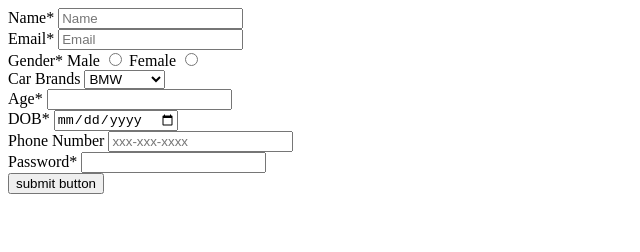
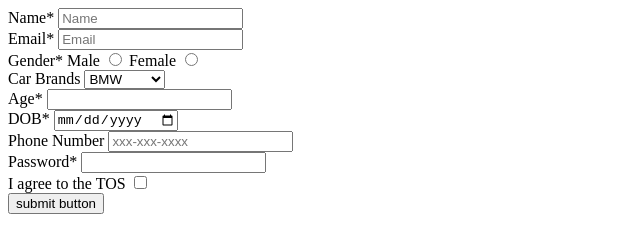
Before and after one commit to acciojob/signup-form-car-ABDULMALIK222-cloud, a website: page main.html in a window 1280 px wide. Shown: the whole page, without its empty margins (0-640 px from the left). Drawn offline with Linux system fonts and the light colour scheme.

Commit message:
created a submission

```diff
--- a/main.html
+++ b/main.html
@@ -47,6 +47,10 @@
 			  <label for="password">Password*</label>
 		      <input type="password" id="password" required>
 		</div>
+		<div>
+			<label for="tos">I agree to the TOS</label>
+			<input type="checkbox" id="tos" required>
+		</div>
 		<button type="submit">submit button</button>
 	</form>
 	<!-- the entire body must be written by student -->
```
